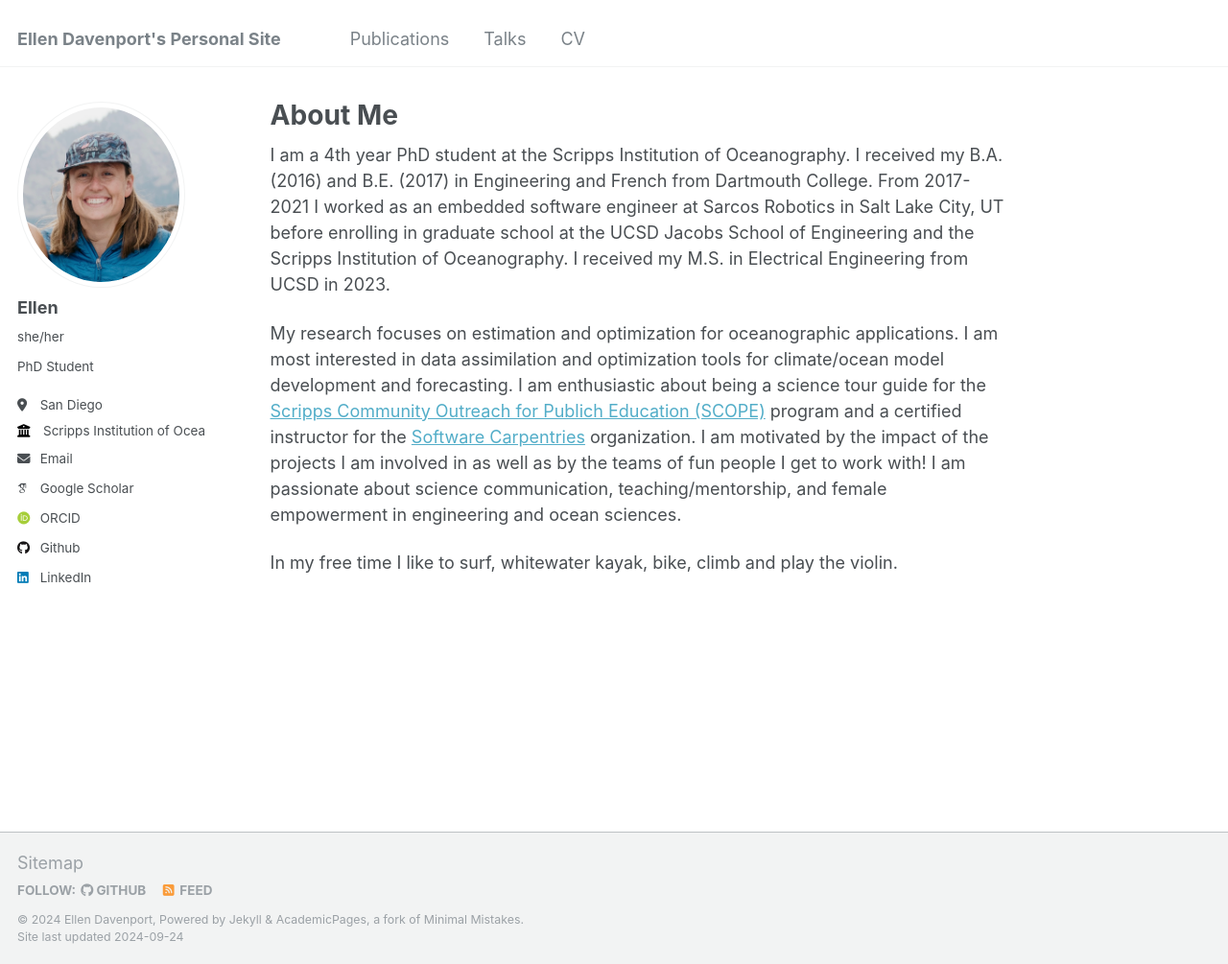
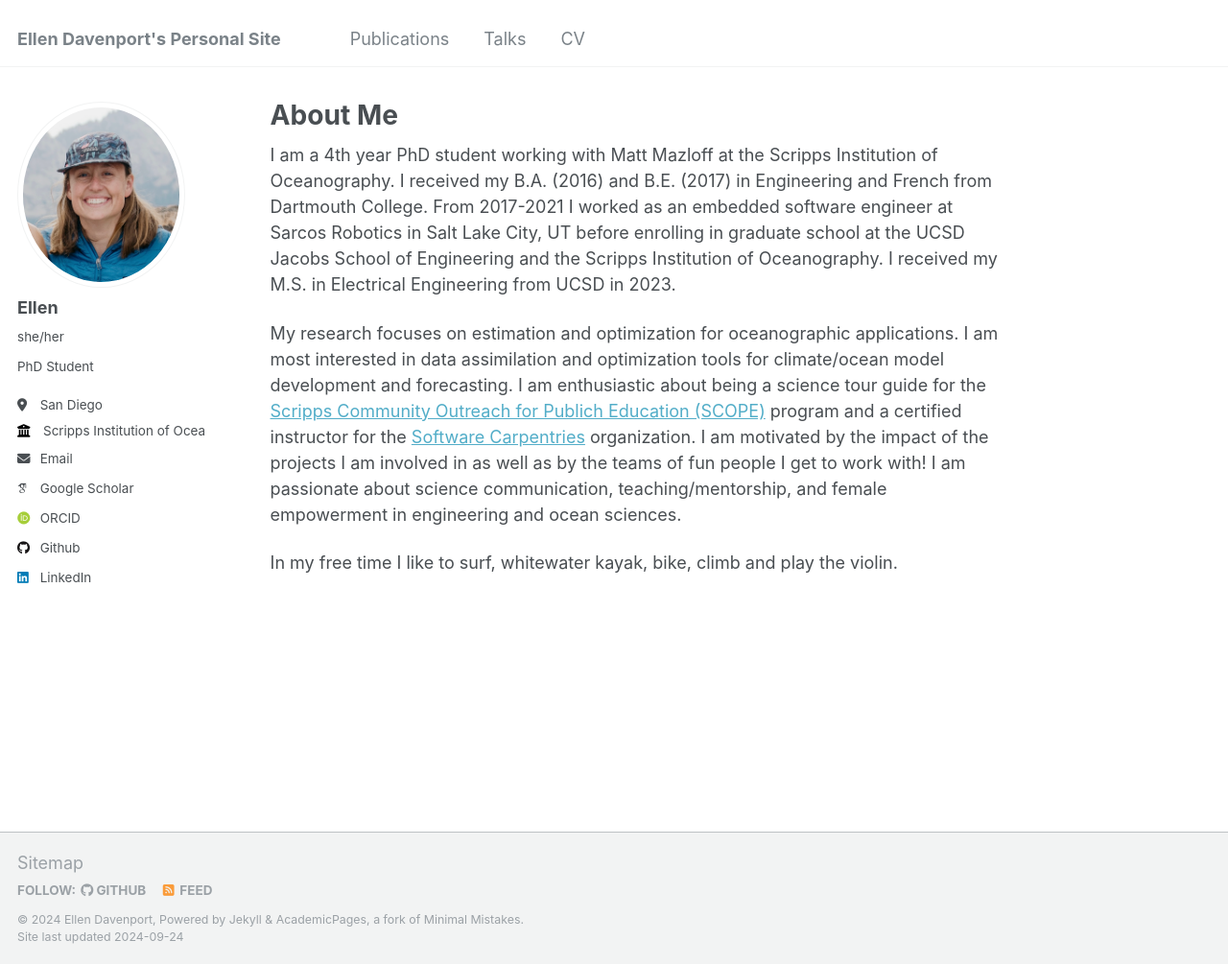
Before and after one commit to eldavenport/eldavenport.github.io, a Jekyll site: the page built from _pages/about.md, in a window 1280 px wide and 1005 px high. Shown: the whole window at 96% size. Built offline with Jekyll 4.4.1, drawn with Linux system fonts in a browser that asks for light colours; some web fonts are replaced.

Commit message:
Update about.md

```diff
--- a/_pages/about.md
+++ b/_pages/about.md
@@ -7,7 +7,7 @@ redirect_from:
   - /about.html
 ---
 
-I am a 4th year PhD student at the Scripps Institution of Oceanography. I received my B.A. (2016) and B.E. (2017) in Engineering and French from Dartmouth College. From 2017-2021 I worked as an embedded software engineer at Sarcos Robotics in Salt Lake City, UT before enrolling in graduate school at the UCSD Jacobs School of Engineering and the Scripps Institution of Oceanography. I received my M.S. in Electrical Engineering from UCSD in 2023.
+I am a 4th year PhD student working with Matt Mazloff at the Scripps Institution of Oceanography. I received my B.A. (2016) and B.E. (2017) in Engineering and French from Dartmouth College. From 2017-2021 I worked as an embedded software engineer at Sarcos Robotics in Salt Lake City, UT before enrolling in graduate school at the UCSD Jacobs School of Engineering and the Scripps Institution of Oceanography. I received my M.S. in Electrical Engineering from UCSD in 2023.
 
 My research focuses on estimation and optimization for oceanographic applications. I am most interested in data assimilation and optimization tools for climate/ocean model development and forecasting. I am enthusiastic about being a science tour guide for the [Scripps Community Outreach for Publich Education (SCOPE)](https://scripps.ucsd.edu/scope) program and a certified instructor for the [Software Carpentries](https://carpentries.org/index.html) organization. I am motivated by the impact of the projects I am involved in as well as by the teams of fun people I get to work with! I am passionate about science communication, teaching/mentorship, and female empowerment in engineering and ocean sciences.
 
```
